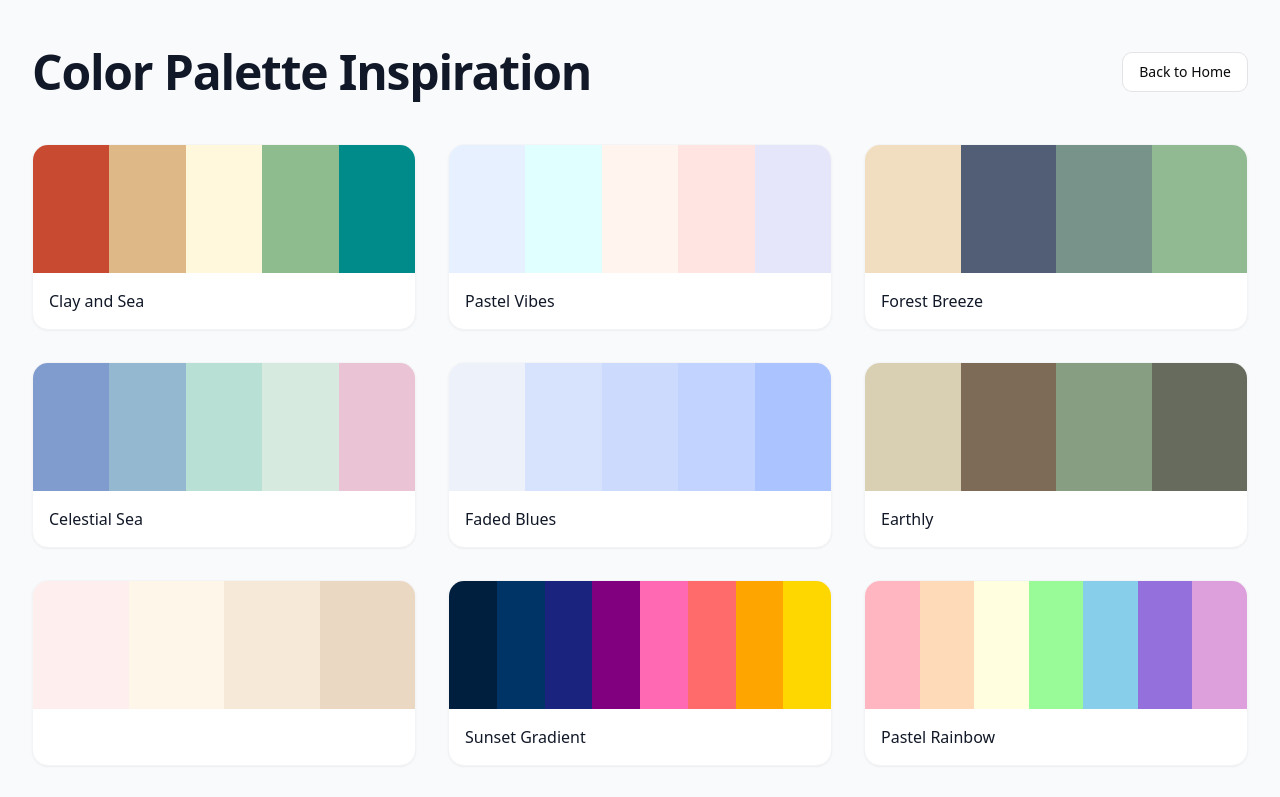
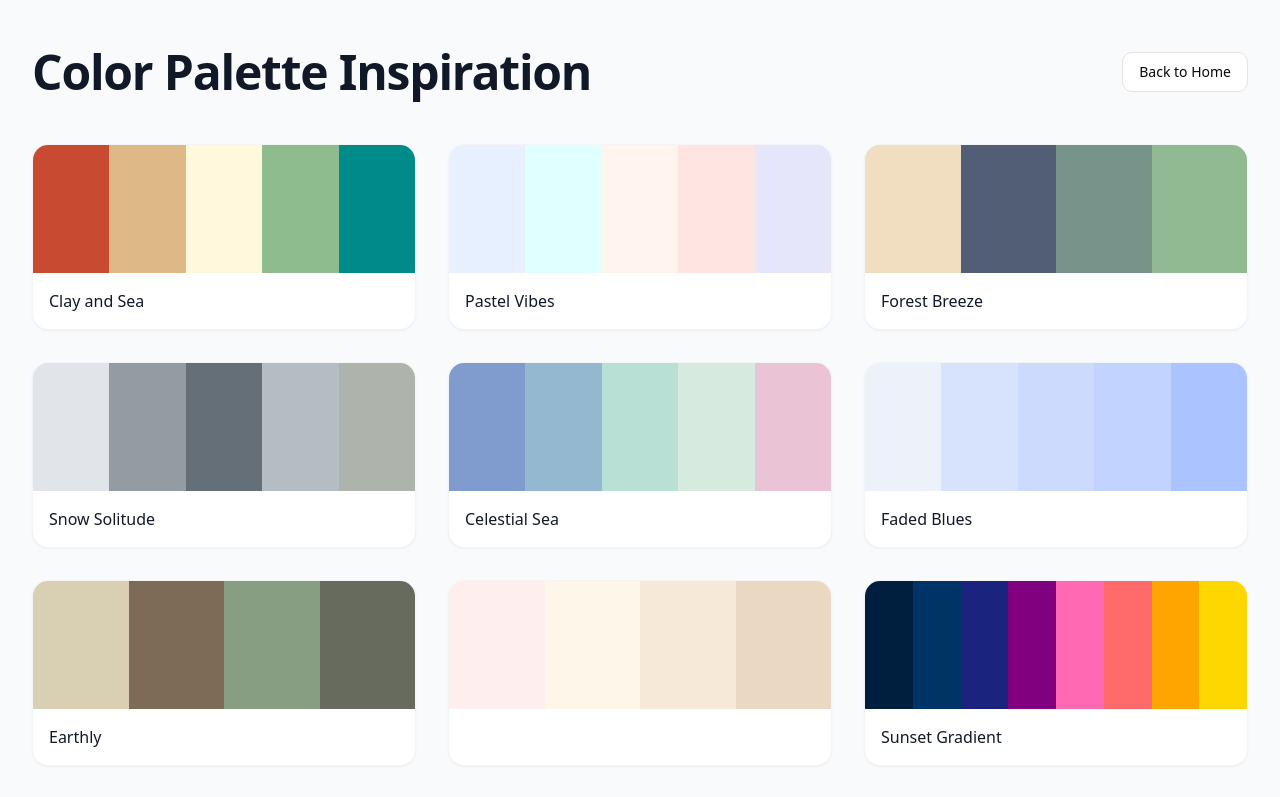
Before and after one commit to priyankasoni930/Color-Fusion, a React (Vite) app: page /palettes in a window 1280 px wide. Shown: the top 797 px of the page. Built offline with nearby package versions, Linux system fonts and the light colour scheme.

Commit message:
Update ColorPalettes.tsx

```diff
--- a/src/pages/ColorPalettes.tsx
+++ b/src/pages/ColorPalettes.tsx
@@ -29,6 +29,11 @@ const colorPalettes: ColorPalette[] = [
     name: "Forest Breeze",
     likes: 784,
     colors: ["#f1ddbf", "#525e75", "#78938a", "#92ba92"],
+  },
+   {
+    name: "Snow Solitude",
+    likes: 784,
+    colors: ["#e1e4e8", "#939ca3", "#646f77", "#b5bdc4", "#aeb4ac"],
   },
   {
     name: "Celestial Sea",
```
